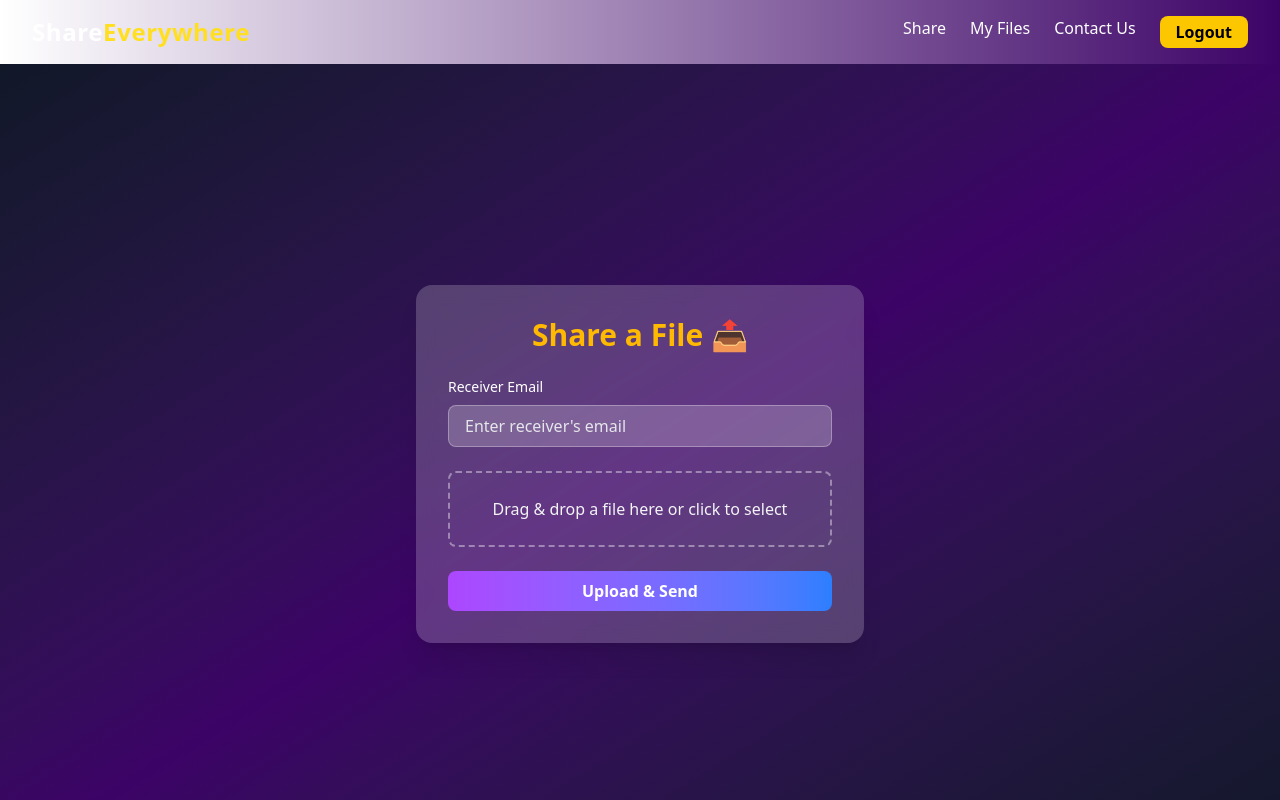
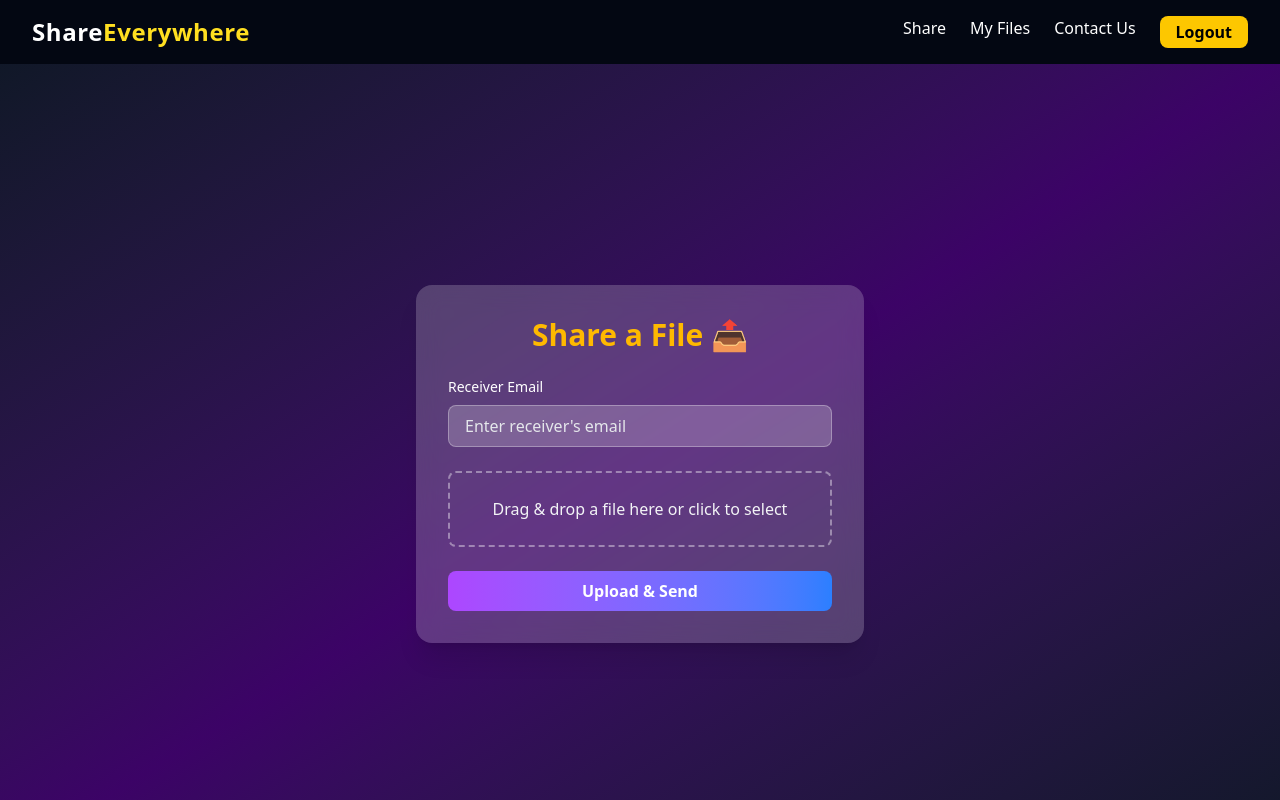
Before and after one commit to Anandshakya6398/File_sharing, a Next.js app in the folder frontend/: page / in a window 1280 px wide. Shown: the top 800 px of the page. Built offline with nearby package versions, Linux system fonts and the light colour scheme.

Commit message:
changes in navbar

```diff
--- a/frontend/src/components/Navbar.tsx
+++ b/frontend/src/components/Navbar.tsx
@@ -7,7 +7,7 @@ const Navbar = () => {
   const [isOpen, setIsOpen] = useState(false);
 
   return (
-    <nav className="bg-gradient-to-r  to-purple-950 text-white shadow-lg">
+    <nav className="bg-gray-950 text-white shadow-lg">
       <div className="max-w-7xl mx-auto px-4 sm:px-6 lg:px-8">
         <div className="flex justify-between items-center h-16">
           {/* Logo */}
```
